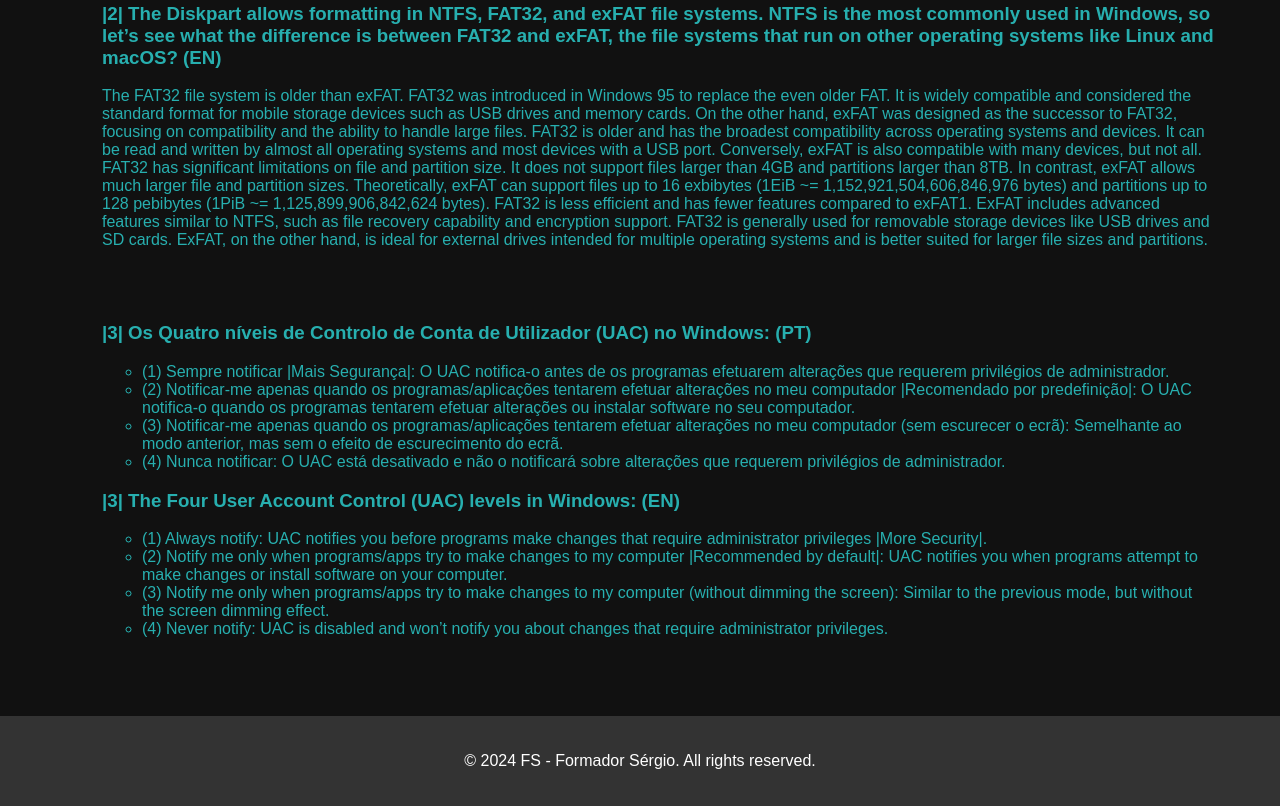
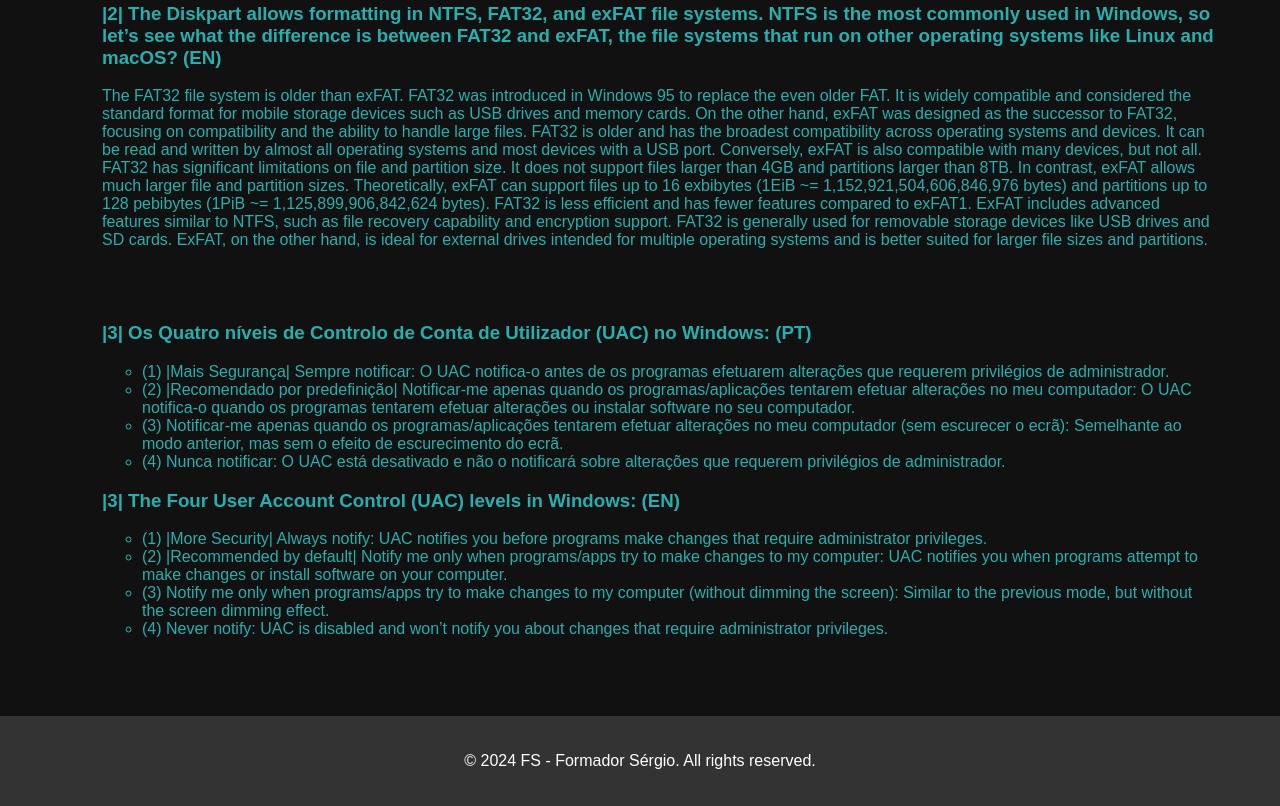
Before and after one commit to formadorsergio/site, a plain HTML site: page tech.html in a window 1280 px wide. Shown: the part 1505-2311 px from the top of the page. Drawn offline with Linux system fonts and the light colour scheme.

Commit message:
Update tech.html

```diff
--- a/tech.html
+++ b/tech.html
@@ -74,16 +74,16 @@
 
 <h3>|3| Os Quatro níveis de Controlo de Conta de Utilizador (UAC) no Windows: (PT)</h3>
 <ul>
-<li>(1) Sempre notificar |Mais Segurança|: O UAC notifica-o antes de os programas efetuarem alterações que requerem privilégios de administrador.</li>
-<li>(2) Notificar-me apenas quando os programas/aplicações tentarem efetuar alterações no meu computador |Recomendado por predefinição|: O UAC notifica-o quando os programas tentarem efetuar alterações ou instalar software no seu computador.</li>
+<li>(1) |Mais Segurança| Sempre notificar: O UAC notifica-o antes de os programas efetuarem alterações que requerem privilégios de administrador.</li>
+<li>(2) |Recomendado por predefinição| Notificar-me apenas quando os programas/aplicações tentarem efetuar alterações no meu computador: O UAC notifica-o quando os programas tentarem efetuar alterações ou instalar software no seu computador.</li>
 <li>(3) Notificar-me apenas quando os programas/aplicações tentarem efetuar alterações no meu computador (sem escurecer o ecrã): Semelhante ao modo anterior, mas sem o efeito de escurecimento do ecrã.</li>
 <li>(4) Nunca notificar: O UAC está desativado e não o notificará sobre alterações que requerem privilégios de administrador.</li>
 </ul>
 
 <h3>|3| The Four User Account Control (UAC) levels in Windows: (EN)</h3>
 <ul>
-<li>(1) Always notify: UAC notifies you before programs make changes that require administrator privileges |More Security|.</li>
-<li>(2) Notify me only when programs/apps try to make changes to my computer |Recommended by default|: UAC notifies you when programs attempt to make changes or install software on your computer.</li>
+<li>(1) |More Security| Always notify: UAC notifies you before programs make changes that require administrator privileges.</li>
+<li>(2) |Recommended by default| Notify me only when programs/apps try to make changes to my computer: UAC notifies you when programs attempt to make changes or install software on your computer.</li>
 <li>(3) Notify me only when programs/apps try to make changes to my computer (without dimming the screen): Similar to the previous mode, but without the screen dimming effect.</li>
 <li>(4) Never notify: UAC is disabled and won’t notify you about changes that require administrator privileges.</li>
 </ul>
```
